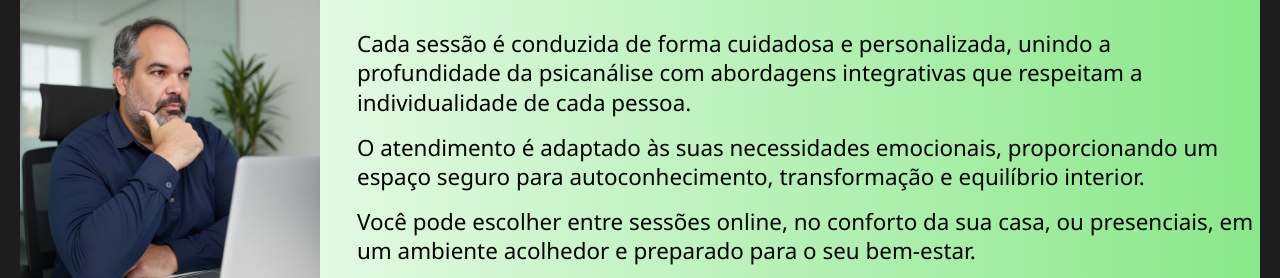
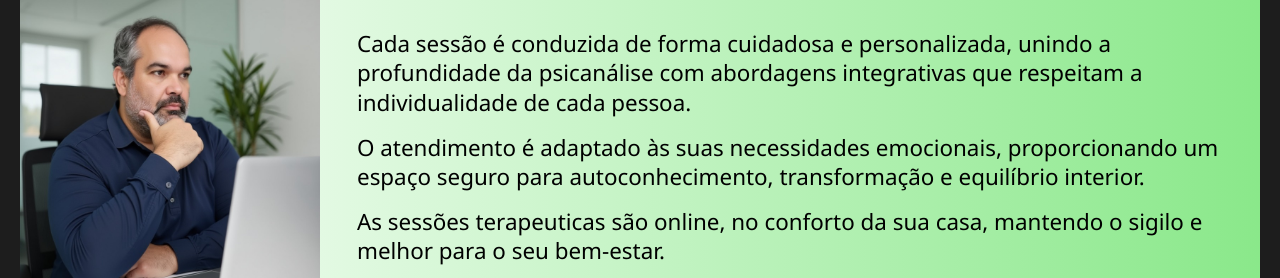
Before and after one commit to Domclinton1/leandromorais, a plain HTML site: page index.html in a window 1280 px wide. Shown: the part 6177-6455 px from the top of the page. Drawn offline with nearby package versions, Linux system fonts and the light colour scheme.

Commit message:
alterações na pagina

```diff
--- a/index.html
+++ b/index.html
@@ -457,7 +457,7 @@ src="https://www.facebook.com/tr?id=1144336011021833&ev=PageView&noscript=1"
           O atendimento é adaptado às suas necessidades emocionais, proporcionando um espaço seguro para autoconhecimento, transformação e equilíbrio interior.
         </p>
         <p>
-          Você pode escolher entre sessões online, no conforto da sua casa, ou presenciais, em um ambiente acolhedor e preparado para o seu bem-estar.
+          As sessões terapeuticas são online, no conforto da sua casa, mantendo o sigilo e melhor para o seu bem-estar.
         </p>
 
         <a href="https://wa.me/5531998648339?text=Olá%2C%20gostaria%20de%20agendar%20uma%20terapia..." target="_blank" onclick="fbq('track', 'Contact');" class="btn" id="btnWhatsApp" data-aos="zoom-in-up" data-aos-duration="1000">
```
